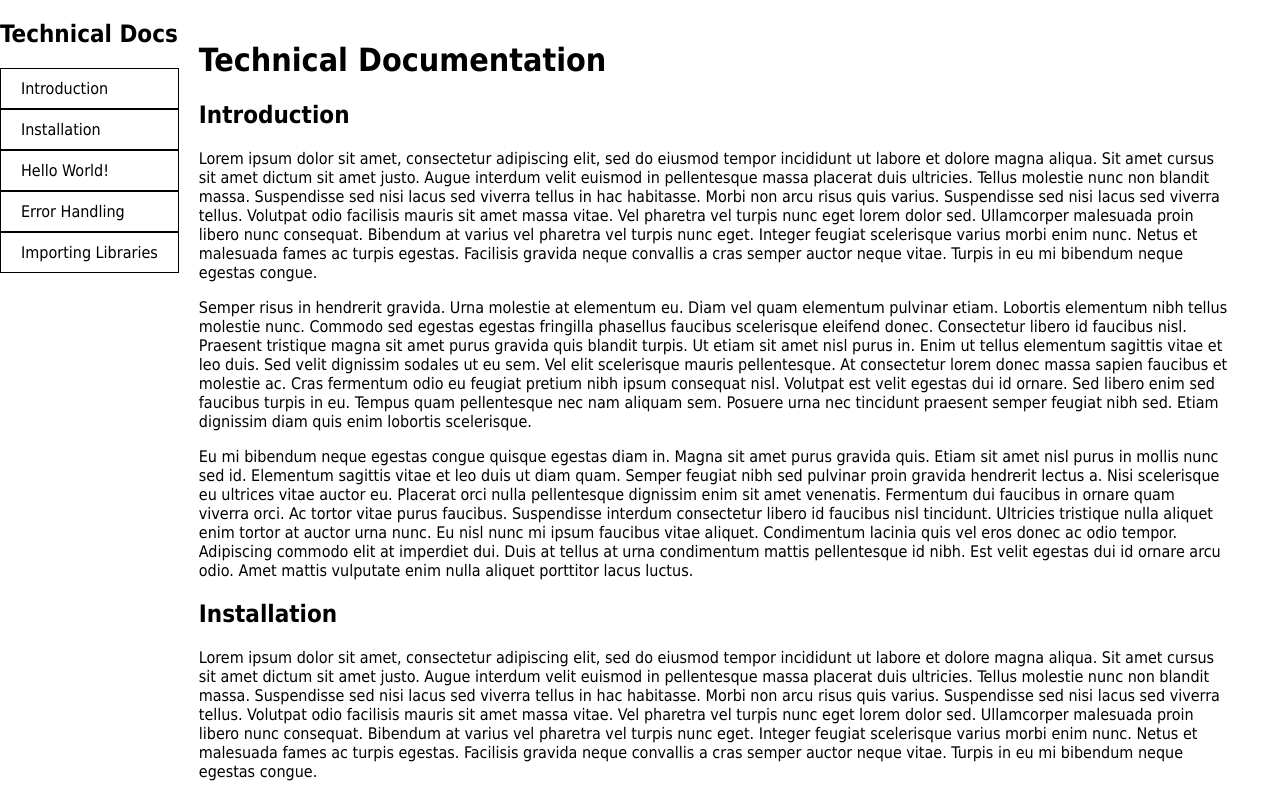
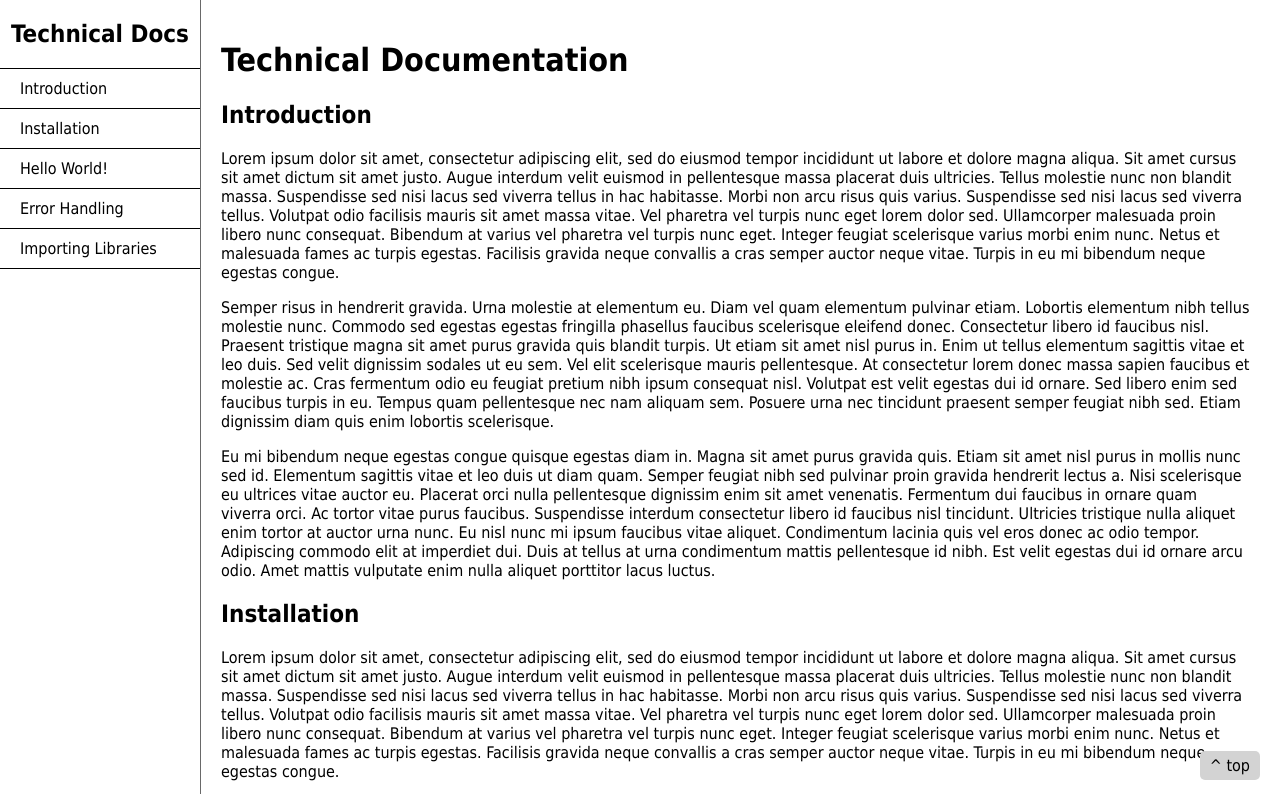
Before and after one commit to ItalianJack/FCCTechDoc, a plain HTML site: page index.html in a window 1280 px wide. Shown: the top 794 px of the page. Drawn offline with Linux system fonts and the light colour scheme.

Commit message:
complete

```diff
--- a/index.html
+++ b/index.html
@@ -9,15 +9,15 @@
 <nav id="navbar">
     <header>
         <h2>Technical Docs</h2>
-        <a href="#Introduction">Introduction</a>
-        <a href="#Installation">Installation</a>
-        <a href="#Hello_World!">Hello World!</a>
-        <a href="#Error_Handling">Error Handling</a>
-        <a href="#Importing_Libraries">Importing Libraries</a>
+        <a class="nav-link" href="#Introduction">Introduction</a>
+        <a class="nav-link" href="#Installation">Installation</a>
+        <a class="nav-link" href="#Hello_World!">Hello World!</a>
+        <a class="nav-link" href="#Error_Handling">Error Handling</a>
+        <a class="nav-link" href="#Importing_Libraries">Importing Libraries</a>
     </header>
 </nav>
 <main id="main-doc">
-    <h1>Technical Documentation</h1>
+    <h1 id="top">Technical Documentation</h1>
     <section class="main-section" id="Introduction">
         <header>
             <h2>Introduction</h2>
@@ -247,5 +247,6 @@
         </article>
     </section>
 </main>
+<a id="linkTop" href="#top">^ top</a>
 </body>
 </html>
--- a/styles.css
+++ b/styles.css
@@ -1,21 +1,3 @@
-nav a {
-    display: block;
-    color: black;
-    text-decoration: none;
-    padding: 10px 20px;
-    border: black 1px solid;
-}
-
-nav {
-    /*min-width: 200px;*/
-}
-main {
-    padding: 20px;
-    max-width: calc(100% - 250px);
-    min-width: 400px;
-    display: inline;
-}
-
 body {
     font-family: Tahoma, sans-serif;
     display: flex;
@@ -25,8 +7,60 @@ body {
     margin: 0;
 }
 
+main {
+    padding: 20px;
+    display: inline;
+}
+
+nav {
+    display: inline;
+}
+
+a {
+    color: black;
+    text-decoration: none;
+}
+
+nav h2 {
+    text-align: center;
+}
+
+nav a {
+    display: block;
+    padding: 10px 20px;
+    border-bottom: black 1px solid;
+}
+
+nav a:first-of-type {
+    border-top: black 1px solid;
+}
+
+#linkTop {
+    position: fixed;
+    right: 20px;
+    bottom: 20px;
+    background: lightgray;
+    padding: 5px 10px;
+    border-radius: 5px;
+}
+
 @media (max-width: 600px){
     nav {
         width: 100%;
     }
+
+    main {
+        width: 100%;
+    }
 }
+
+@media (min-width: 600px) {
+    nav {
+        width: 200px;
+        border-right: dimgray 1px solid;
+    }
+
+    main {
+        width: calc(100% - 250px);
+    }
+}
```
